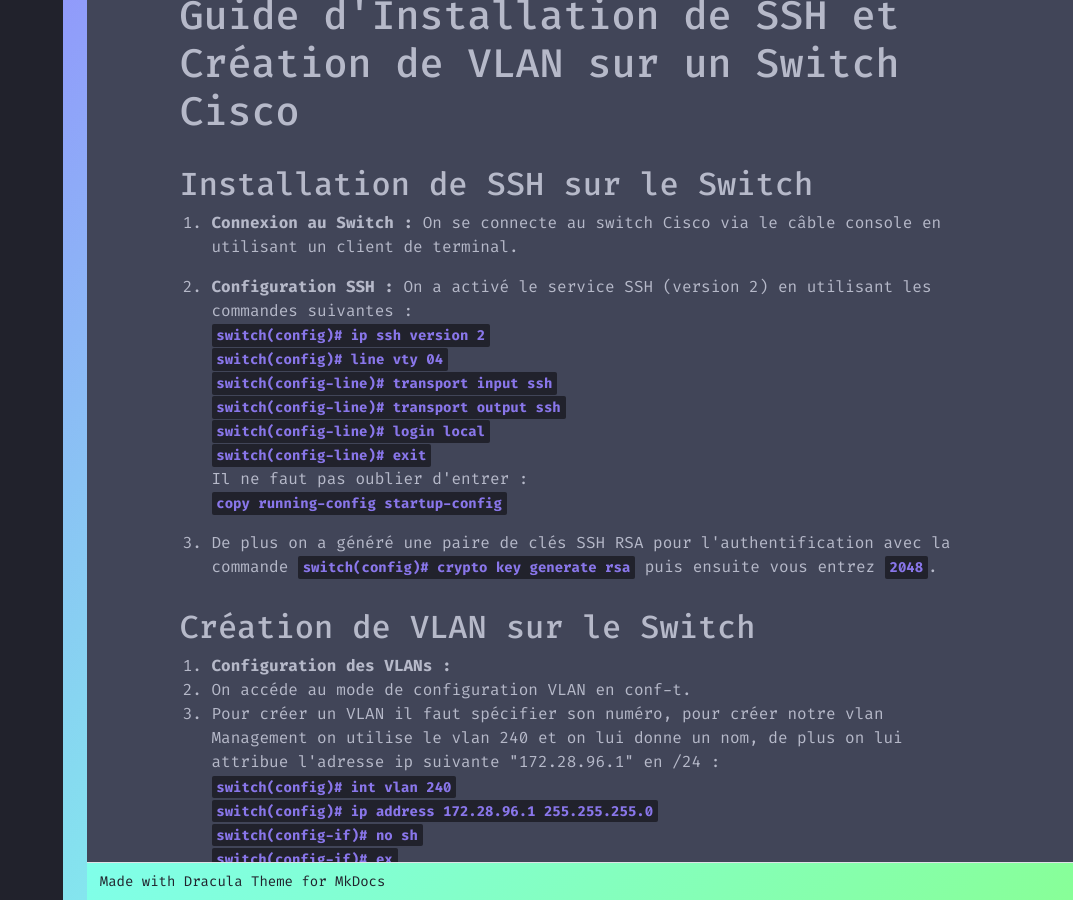
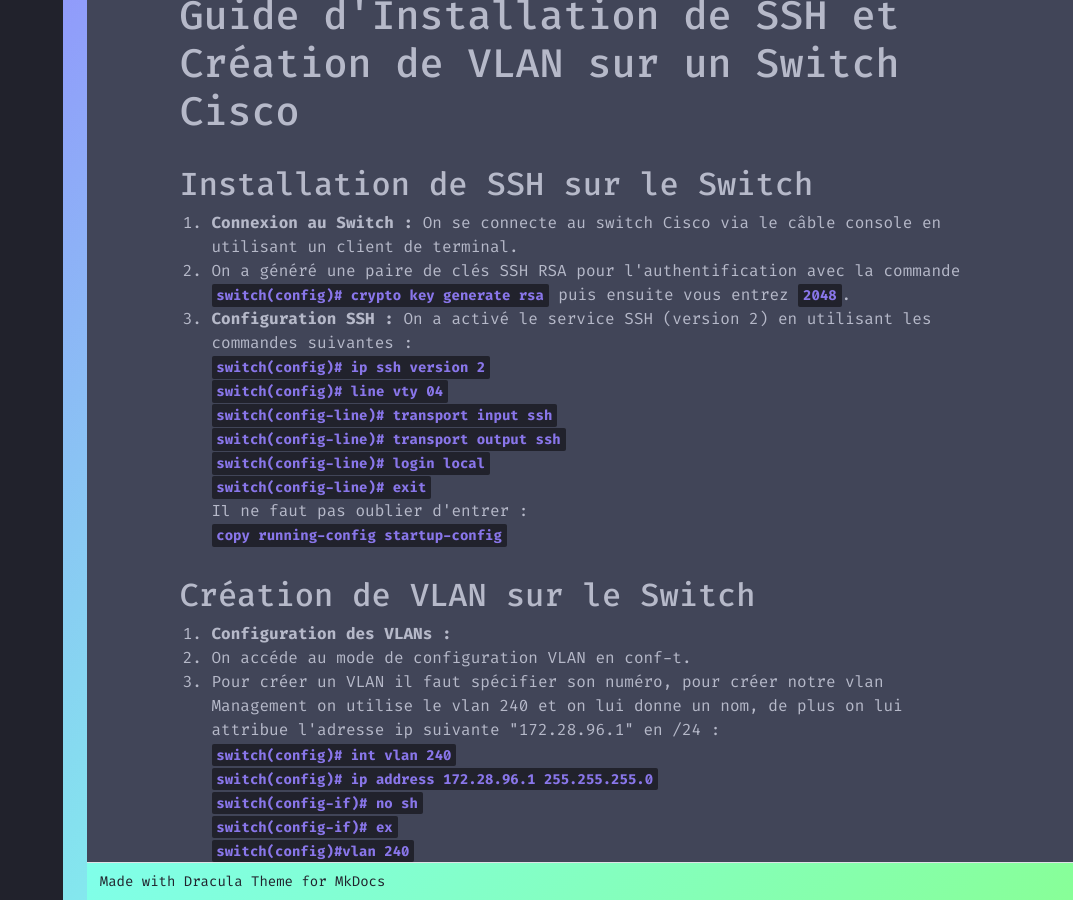
Before and after one commit to eRaETatsuya/OrleansSIO.github.io, an MkDocs documentation site: the page built from docs/switch.md, in a window 1280 px wide and 900 px high, scrolled down 322 px. Shown: the whole window, without its empty margins (207-1280 px from the left). Built offline with MkDocs 1.6.1 and Material for MkDocs 9.7.7, drawn with Linux system fonts in a browser that asks for light colours; some of the changed lines change nothing that is shown.

Commit message:
Update switch.md

```diff
--- a/docs/switch.md
+++ b/docs/switch.md
@@ -5,8 +5,8 @@
 ## Installation de SSH sur le Switch
 
 1. **Connexion au Switch :** On se connecte au switch Cisco via le câble console en utilisant un client de terminal.
-
-2. **Configuration SSH :**
+2. On a généré une paire de clés SSH RSA pour l'authentification avec la commande **`switch(config)# crypto key generate rsa`** puis ensuite vous entrez **`2048`**.
+3. **Configuration SSH :**
     On a activé le service SSH (version 2) en utilisant les commandes suivantes :
    </br>
     **`switch(config)# ip ssh version 2`**
@@ -26,7 +26,7 @@
    **`copy running-config startup-config`**
    </br>
 
-   - De plus on a généré une paire de clés SSH RSA pour l'authentification avec la commande **`switch(config)# crypto key generate rsa`** puis ensuite vous entrez **`2048`**.
+
 
 ## Création de VLAN sur le Switch
 
```
